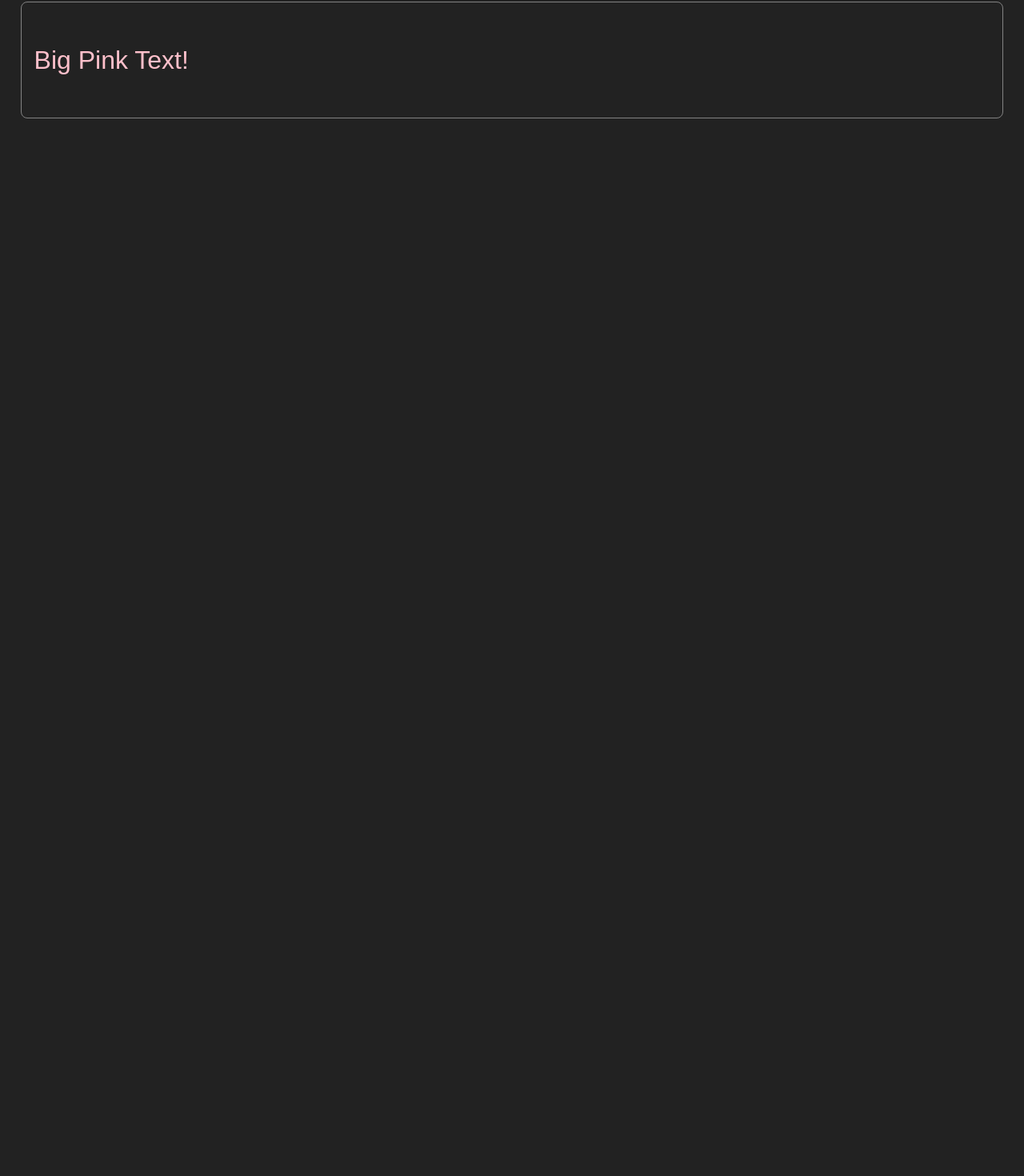
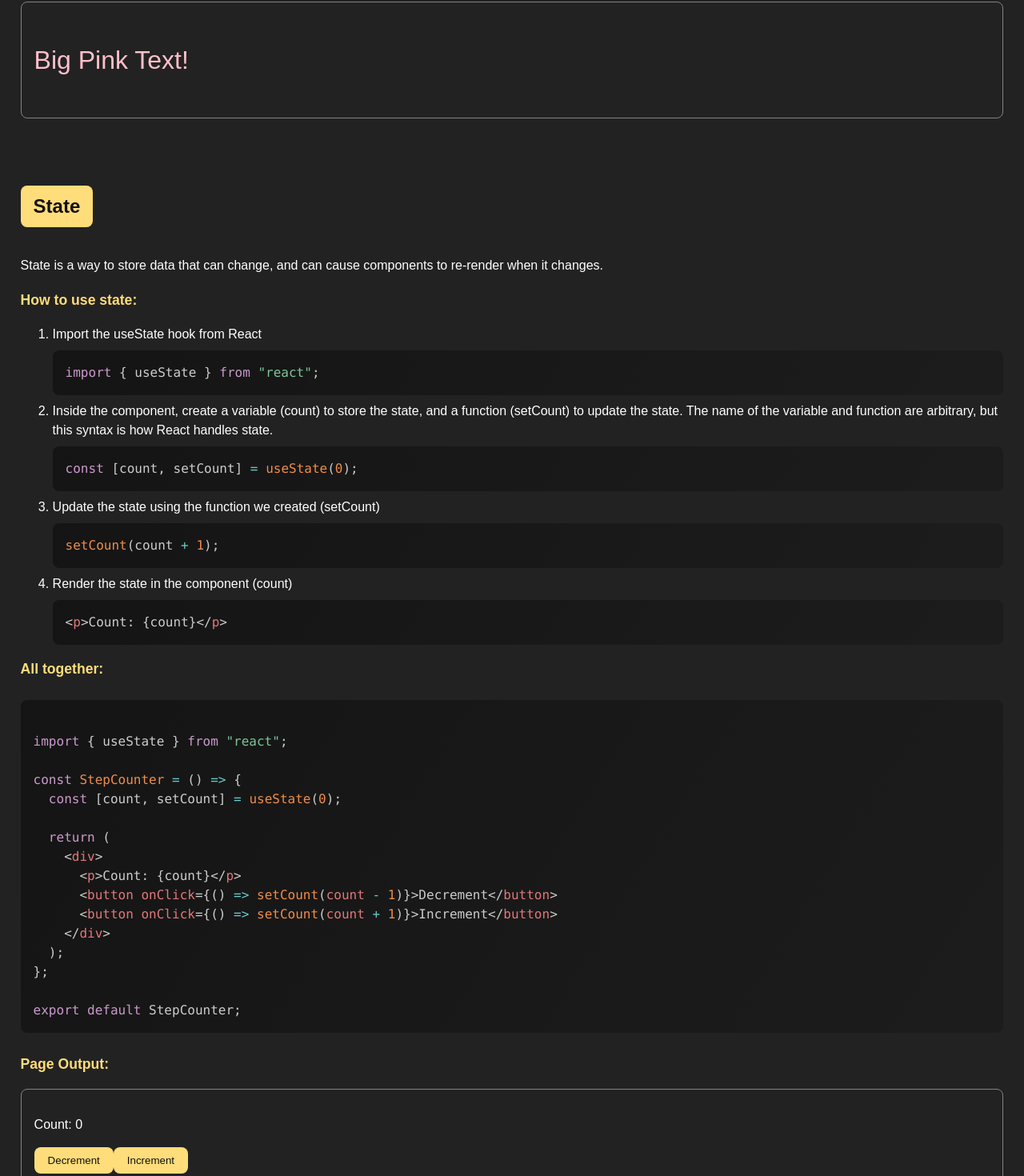
Before and after one commit to rniemela77/react-concepts, a React (Vite) app: page / in a window 1280 px wide. Shown: the part 3051-4521 px from the top of the page at 80% size. Before the commit the page ends 3289 px from the top, so only its background shows below. Built offline with nearby package versions, Linux system fonts and the light colour scheme.

Commit message:
create state section, tweak button and output styling

```diff
--- a/src/App.jsx
+++ b/src/App.jsx
@@ -5,6 +5,7 @@ import "prismjs/themes/prism-tomorrow.css";
 import CustomComponents from "./components/concepts/custom-components/CustomComponents";
 import CustomComponentsProps from "./components/concepts/custom-components-props/CustomComponentsProps";
 import StylingComponents from "./components/concepts/styling-components/StylingComponents";
+import StatefulComponents from "./components/concepts/stateful-components/StatefulComponents";
 
 function App() {
   useEffect(() => {
@@ -28,38 +29,9 @@ function App() {
         <StylingComponents />
       </section>
 
-      {/* <CssModulesComponent /> */}
-      {/* <h2>Code Examples</h2>
-
-      <h3>JavaScript Example:</h3>
-      <pre><code className="language-javascript">
-{`function greet(name) {
-  return \`Hello, \${name}!\`;
-}
-
-console.log(greet('World'));`}
-      </code></pre>
-
-      <h3>CSS Example:</h3>
-      <pre><code className="language-css">
-{`.container {
-  display: flex;
-  justify-content: center;
-  align-items: center;
-  min-height: 100vh;
-}`}
-      </code></pre>
-
-      <h3>JSX Example:</h3>
-      <pre><code className="language-jsx">
-{`function Welcome(props) {
-  return (
-    <div className="welcome">
-      <h1>Hello, {props.name}!</h1>
-    </div>
-  );
-}`}
-      </code></pre> */}
+      <section>
+        <StatefulComponents />
+      </section>
     </div>
   );
 }
--- a/src/components/concepts/custom-components-props/CustomComponentsProps.jsx
+++ b/src/components/concepts/custom-components-props/CustomComponentsProps.jsx
@@ -28,7 +28,7 @@ const CustomComponentsProps = () => {
       </div>
 
       <h3>Page Output:</h3>
-      <div className="border">
+      <div className="page-output">
         <MyComponentWithProp name="John" />
         <MyComponentWithProp name="Alice" />
       </div>
--- a/src/components/concepts/custom-components/CustomComponents.jsx
+++ b/src/components/concepts/custom-components/CustomComponents.jsx
@@ -29,7 +29,7 @@ const CustomComponents = () => {
       </div>
 
       <h3>Page Output:</h3>
-      <div className="border">
+      <div className="page-output">
         <MyComponent />
         <MyComponent />
       </div>
--- /dev/null
+++ b/src/components/concepts/stateful-components/StatefulComponents.jsx
@@ -0,0 +1,57 @@
+import StepCounter from "./StepCounter";
+import StepCounterCode from "./StepCounterCode";
+
+const StatefulComponents = () => {
+  return (
+    <div>
+      <h2>State</h2>
+
+      <p>
+        State is a way to store data that can change, and can cause components
+        to re-render when it changes.
+      </p>
+
+      <h3>How to use state:</h3>
+      <ol>
+        <li>Import the useState hook from React</li>
+        <pre>
+          <code className="language-jsx">
+            {'import { useState } from "react";'}
+          </code>
+        </pre>
+        <li>
+          Inside the component, create a variable (count) to store the state,
+          and a function (setCount) to update the state. The name of the
+          variable and function are arbitrary, but this syntax is how React
+          handles state.
+        </li>
+        <pre>
+          <code className="language-jsx">
+            {"const [count, setCount] = useState(0);"}
+          </code>
+        </pre>
+        <li>Update the state using the function we created (setCount)</li>
+        <pre>
+          <code className="language-jsx">{"setCount(count + 1);"}</code>
+        </pre>
+        <li>Render the state in the component (count)</li>
+        <pre>
+          <code className="language-jsx">{"<p>Count: {count}</p>"}</code>
+        </pre>
+      </ol>
+
+      <h3>All together:</h3>
+      <div className="d-flex gap flex-wrap">
+        <div className="flex-1">
+          <StepCounterCode />
+        </div>
+      </div>
+      <h3>Page Output:</h3>
+      <div className="page-output">
+        <StepCounter />
+      </div>
+    </div>
+  );
+};
+
+export default StatefulComponents;
--- /dev/null
+++ b/src/components/concepts/stateful-components/StepCounter.jsx
@@ -0,0 +1,15 @@
+import { useState } from "react";
+
+const StepCounter = () => {
+  const [count, setCount] = useState(0);
+
+  return (
+    <div>
+      <p>Count: {count}</p>
+      <button onClick={() => setCount(count - 1)}>Decrement</button>
+      <button onClick={() => setCount(count + 1)}>Increment</button>
+    </div>
+  );
+};
+
+export default StepCounter;
--- /dev/null
+++ b/src/components/concepts/stateful-components/StepCounterCode.jsx
@@ -0,0 +1,27 @@
+const jsxExample = `
+import { useState } from "react";
+
+const StepCounter = () => {
+  const [count, setCount] = useState(0);
+
+  return (
+    <div>
+      <p>Count: {count}</p>
+      <button onClick={() => setCount(count - 1)}>Decrement</button>
+      <button onClick={() => setCount(count + 1)}>Increment</button>
+    </div>
+  );
+};
+
+export default StepCounter;
+`;
+
+const StepCounterCode = () => {
+  return <div>
+    <pre>
+      <code className="language-jsx">{jsxExample}</code>
+    </pre>
+  </div>
+};
+
+export default StepCounterCode;
--- a/src/components/concepts/styling-components/StylingComponents.jsx
+++ b/src/components/concepts/styling-components/StylingComponents.jsx
@@ -24,7 +24,7 @@ const StylingComponents = () => {
         </div>
       </div>
       <h4>Page Output:</h4>
-      <div className="border">
+      <div className="page-output">
         <MyComponent />
       </div>
       <h3>CSS-in-JS</h3>
@@ -40,7 +40,7 @@ const StylingComponents = () => {
         </div>
       </div>
       <h4>Page Output:</h4>
-      <div className="border">
+      <div className="page-output">
         <CssInJsExample />
       </div>
     </div>
--- a/src/styles/global.css
+++ b/src/styles/global.css
@@ -71,3 +71,25 @@ pre {
   padding: 1rem;
   border-radius: 8px;
 }
+
+.page-output {
+  border: 1px solid #838383;
+  padding: 1rem;
+  border-radius: 8px;
+}
+
+button {
+  background-color: #ffdd7a;
+  color: #111;
+  border: 1px solid transparent;
+  padding: 0.5rem 1rem;
+  border-radius: 8px;
+  cursor: pointer;
+  transition: all 0.3s ease;
+}
+
+button:hover {
+  background-color: transparent;
+  border: 1px solid #ffdd7a;
+  color: #ffdd7a;
+}
```
